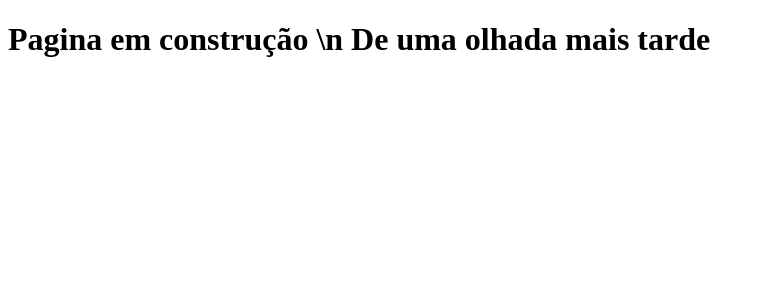
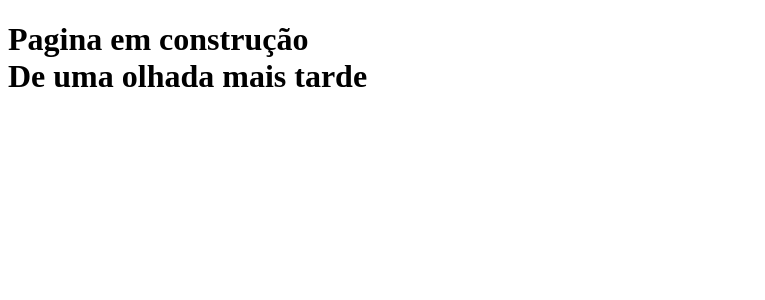
Before and after one commit to GustavoVirgilio/projetotabnews.com.br, a Next.js app: page / in a window 1280 px wide. Shown: the top 300 px of the page, without its empty margins (0-765 px from the left). Built offline with nearby package versions, Linux system fonts and the light colour scheme.

Commit message:
Atualizacaoooooo

```diff
--- a/pages/index.js
+++ b/pages/index.js
@@ -1,5 +1,5 @@
 function Home () {
-    return <h1>Pagina em construção \n
+    return <h1>Pagina em construção <br />
                De uma olhada mais tarde
     </h1>;
 }
```
